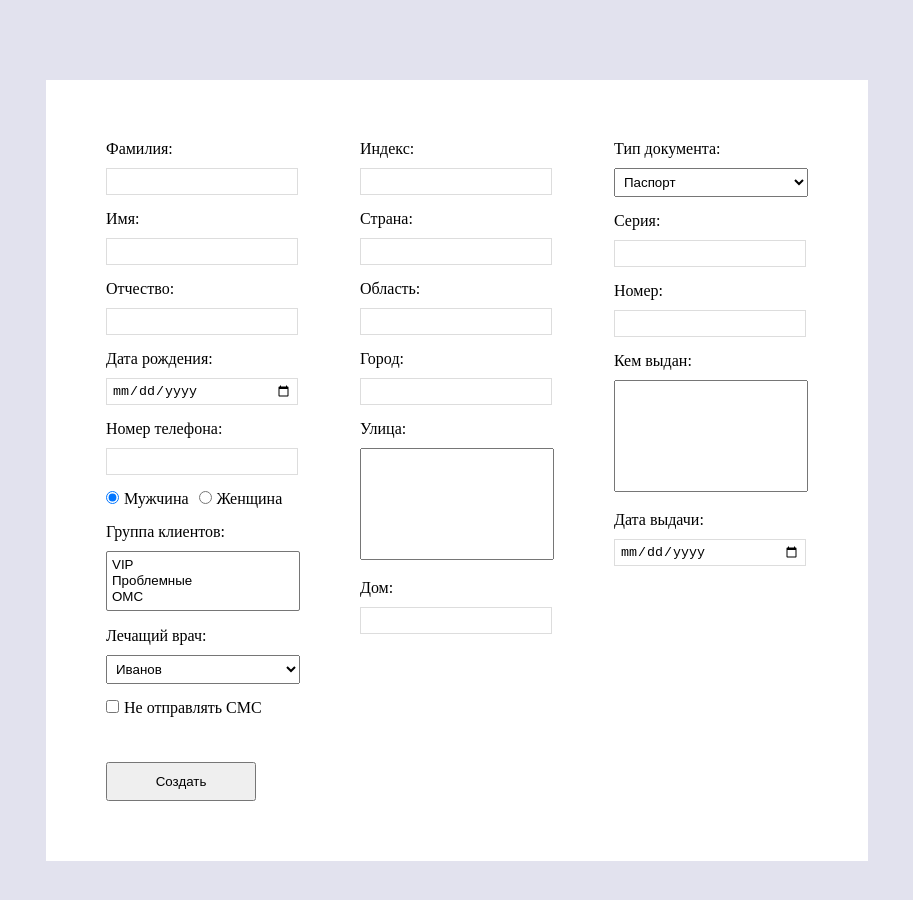
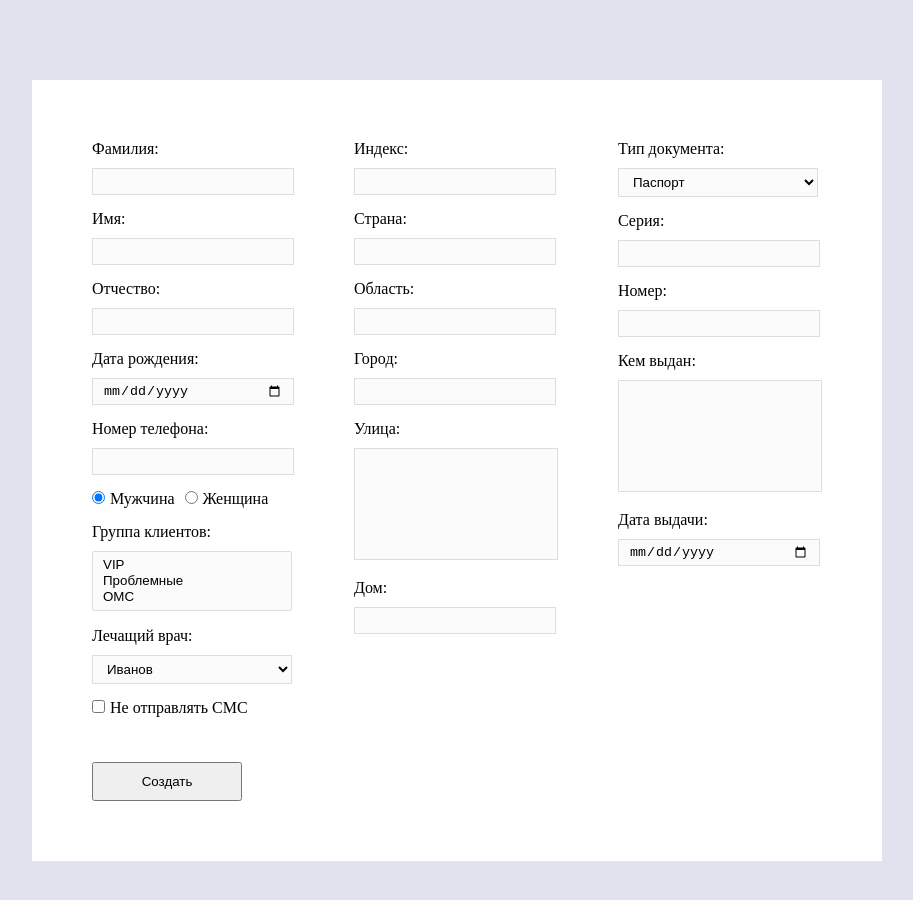
Before and after one commit to aGants/create-client, a Vue app: page / in a window 1280 px wide. Shown: the top 900 px of the page, without its empty margins (183-1096 px from the left). Built offline with nearby package versions, Linux system fonts and the light colour scheme.

Commit message:
input style

```diff
--- a/src/App.vue
+++ b/src/App.vue
@@ -19,8 +19,18 @@ export default {
 <style lang="scss">
 
 $input-width: 180px;
-$input-padding: 5px 5px;
+$input-padding: 5px 10px;
 $input-height: 15px;
+
+
+%border {
+  background-color: #fbfbfb;
+  border: 1px solid #ddd;
+    &:hover, &:focus, &:active  {
+      border: 1px solid #000000;
+      outline: none;
+    }
+}
 
 * {
   margin: 0;
@@ -85,24 +95,22 @@ body {
       width: $input-width;
       height: $input-height;
       padding: $input-padding;
-      border: 1px solid #ddd;
-      &:hover, &:focus, &:active  {
-        border: 1px solid #000000;
-        outline: none;
-      }
+      @extend %border;
 
       &_textarea {
         width: $input-width+2;
         padding: $input-padding;
         height: 100px;
         resize: none;
+        @extend %border;
       }
 
       &_select {
-        width: $input-width+14;
+        width: $input-width+20;
         padding: $input-padding;
         -ms-overflow-style: none;
         &::-webkit-scrollbar { width: 0; }
+        @extend %border;
       }
     }
   }
```
